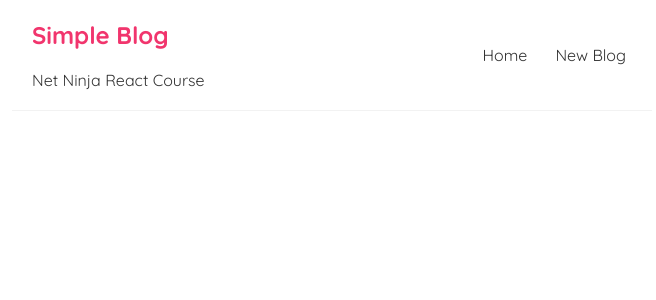
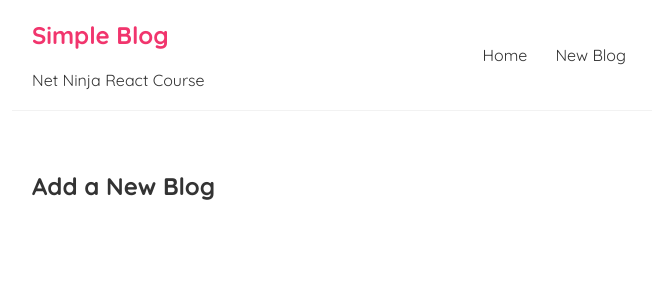
Before and after one commit to wojciechsadlik/react-course-extended, a React (Create React App) app: page /create in a window 1280 px wide. Shown: the top 300 px of the page, without its empty margins (308-964 px from the left). Built offline with nearby package versions, Linux system fonts and the light colour scheme.

Commit message:
create page added to router

```diff
--- a/src/App.tsx
+++ b/src/App.tsx
@@ -3,6 +3,7 @@
 import Navbar from './Navbar';
 import Home from './Home';
 import {BrowserRouter as Router, Route, Routes} from 'react-router-dom';
+import Create from './Create';
 
 function App() {
   return (
@@ -12,6 +13,7 @@
         <div className="content">
           <Routes>
             <Route path="/" element={<Home />} />
+            <Route path="/create" element={<Create />} />
           </Routes>
         </div>
       </div>
--- /dev/null
+++ b/src/Create.tsx
@@ -0,0 +1,11 @@
+import React from 'react';
+
+const Create = () => {
+  return (
+    <div className="create">
+      <h2>Add a New Blog</h2>
+    </div>
+  );
+};
+
+export default Create;
```
